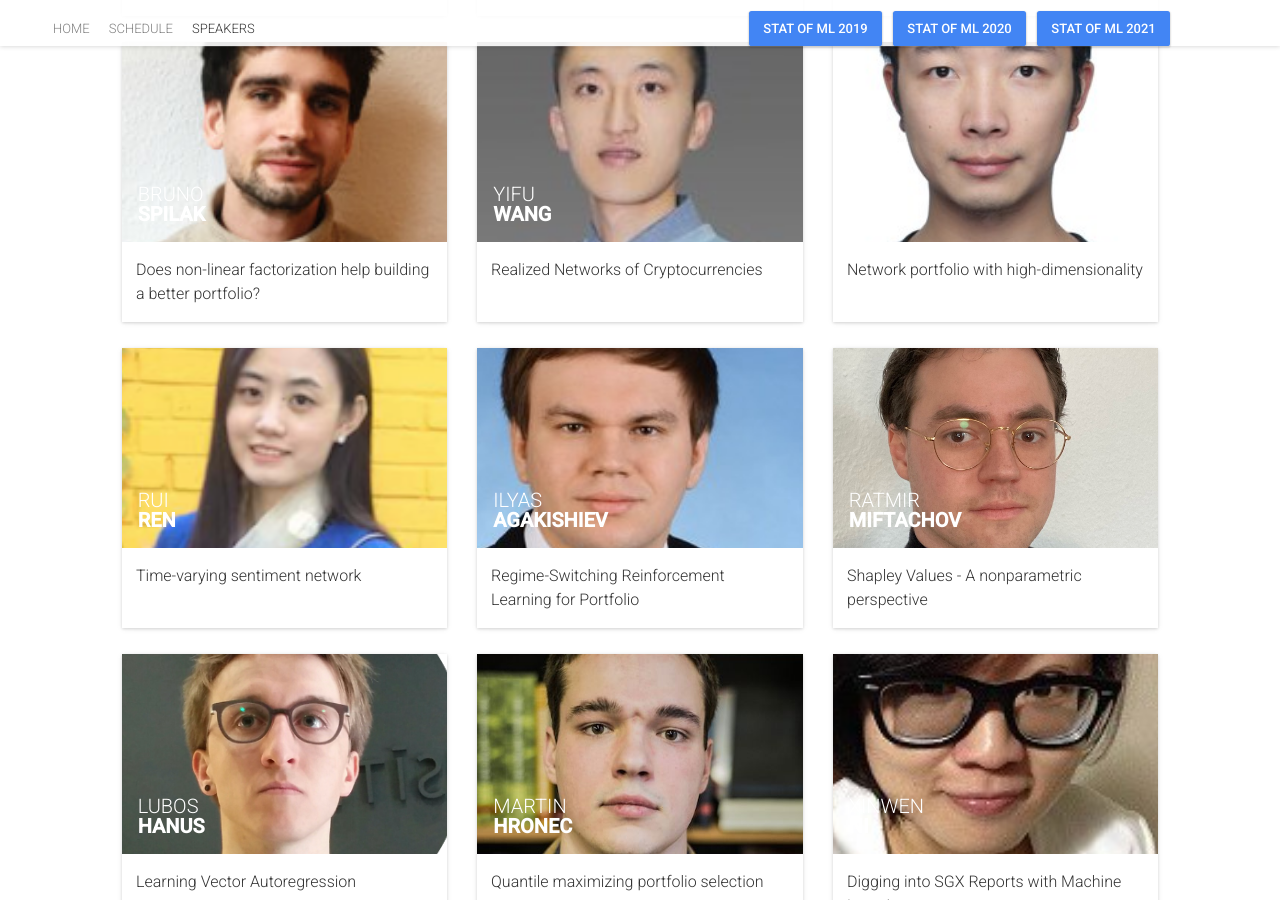
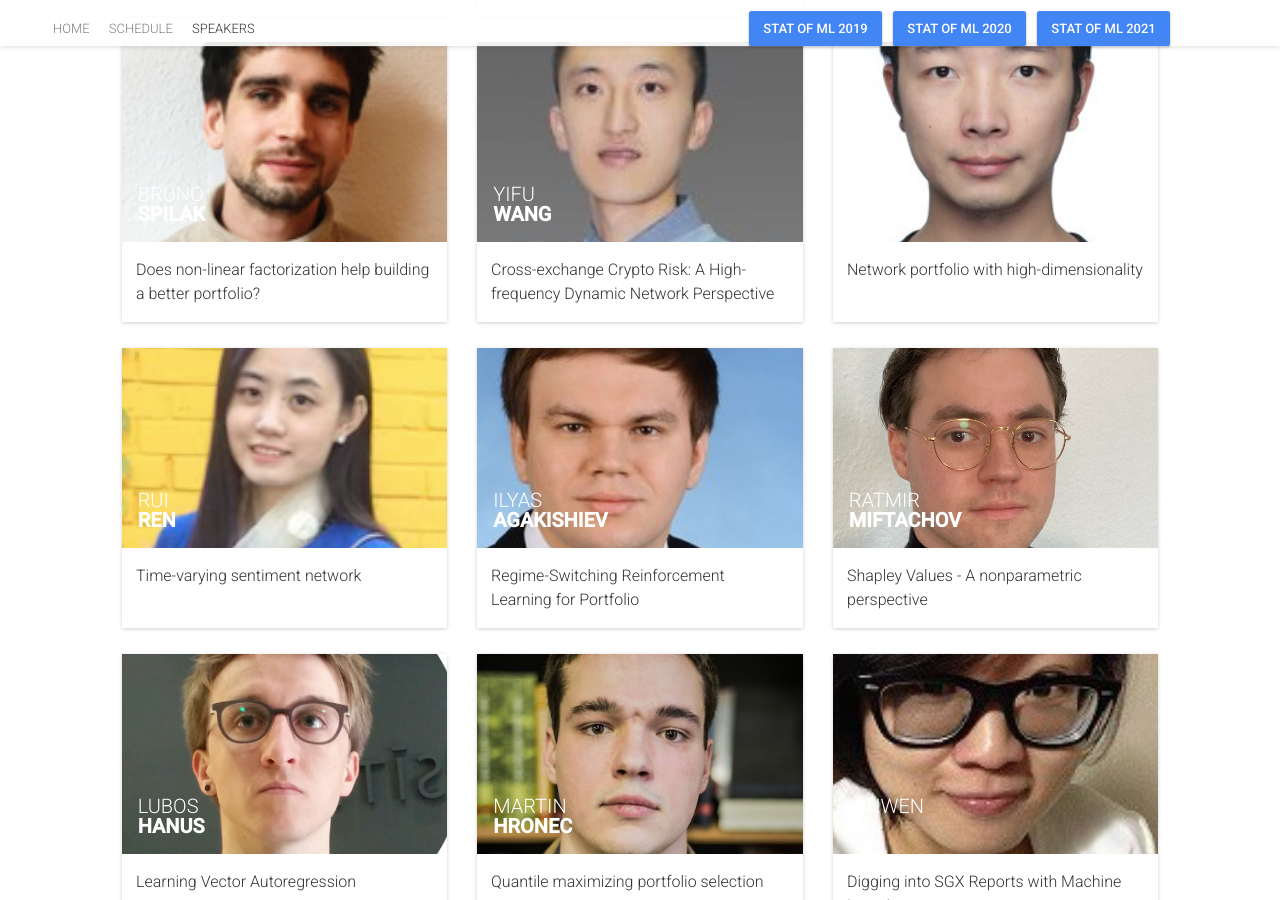
Before and after one commit to barunik/Prague2022, a Jekyll site: the page built from speakers.html, in a window 1280 px wide and 900 px high, scrolled down 2557 px. Built offline with Jekyll 4.4.1, drawn with Linux system fonts in a browser that asks for light colours; nearby versions of some CDN libraries; comment, search, counter and statistics services are not loaded.

Commit message:
Update sessions.yml

```diff
--- a/_data/sessions.yml
+++ b/_data/sessions.yml
@@ -264,7 +264,7 @@ diversification"
 
 -
     id: 025
-    title: "Realized Networks of Cryptocurrencies"
+    title: "Cross-exchange Crypto Risk: A High-frequency Dynamic Network Perspective"
     description: "Authors:  Yifu Wang<br/>
     <p>Abstract:   TBA </p>"
     subtype: Presentation
```
